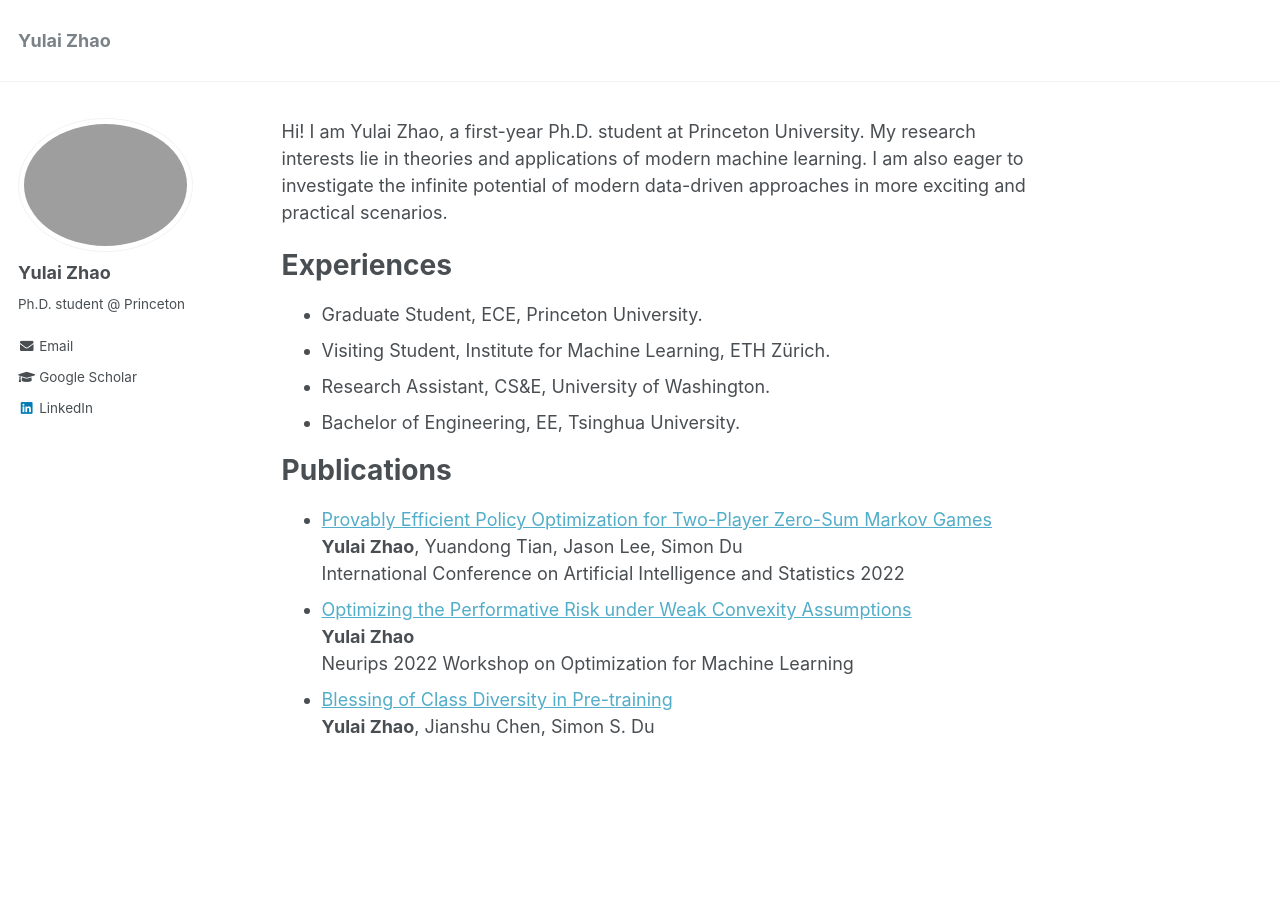
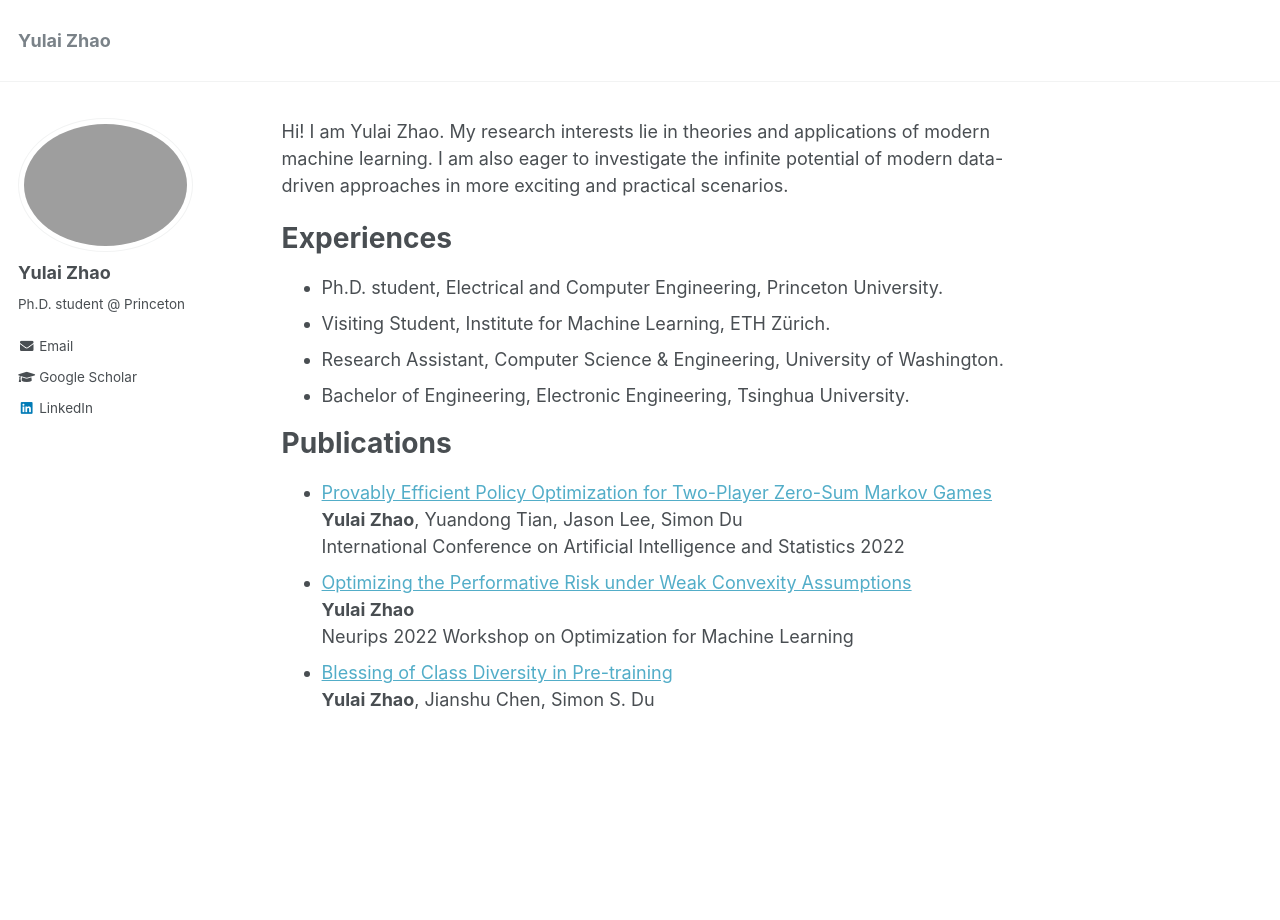
Before and after one commit to zhaoyl18/zhaoyl18.github.io, a Jekyll site: the page built from _pages/about.md, in a window 1280 px wide. Built offline with Jekyll 4.4.1, drawn with Linux system fonts in a browser that asks for light colours.

Commit message:
Update about.md

```diff
--- a/_pages/about.md
+++ b/_pages/about.md
@@ -7,14 +7,14 @@ redirect_from:
   - /about.html
 ---
 
-Hi! I am Yulai Zhao, a first-year Ph.D. student at Princeton University. My research interests lie in theories and applications of modern machine learning. I am also eager to investigate the infinite potential of modern data-driven approaches in more exciting and practical scenarios.
+Hi! I am Yulai Zhao. My research interests lie in theories and applications of modern machine learning. I am also eager to investigate the infinite potential of modern data-driven approaches in more exciting and practical scenarios.
 
 Experiences
 ======
-* Graduate Student, ECE, Princeton University.
+* Ph.D. student, Electrical and Computer Engineering, Princeton University.
 * Visiting Student, Institute for Machine Learning, ETH Zürich.
-* Research Assistant, CS&E, University of Washington.
-* Bachelor of Engineering, EE, Tsinghua University.
+* Research Assistant, Computer Science & Engineering, University of Washington.
+* Bachelor of Engineering, Electronic Engineering, Tsinghua University.
 
 Publications
 ======
```
